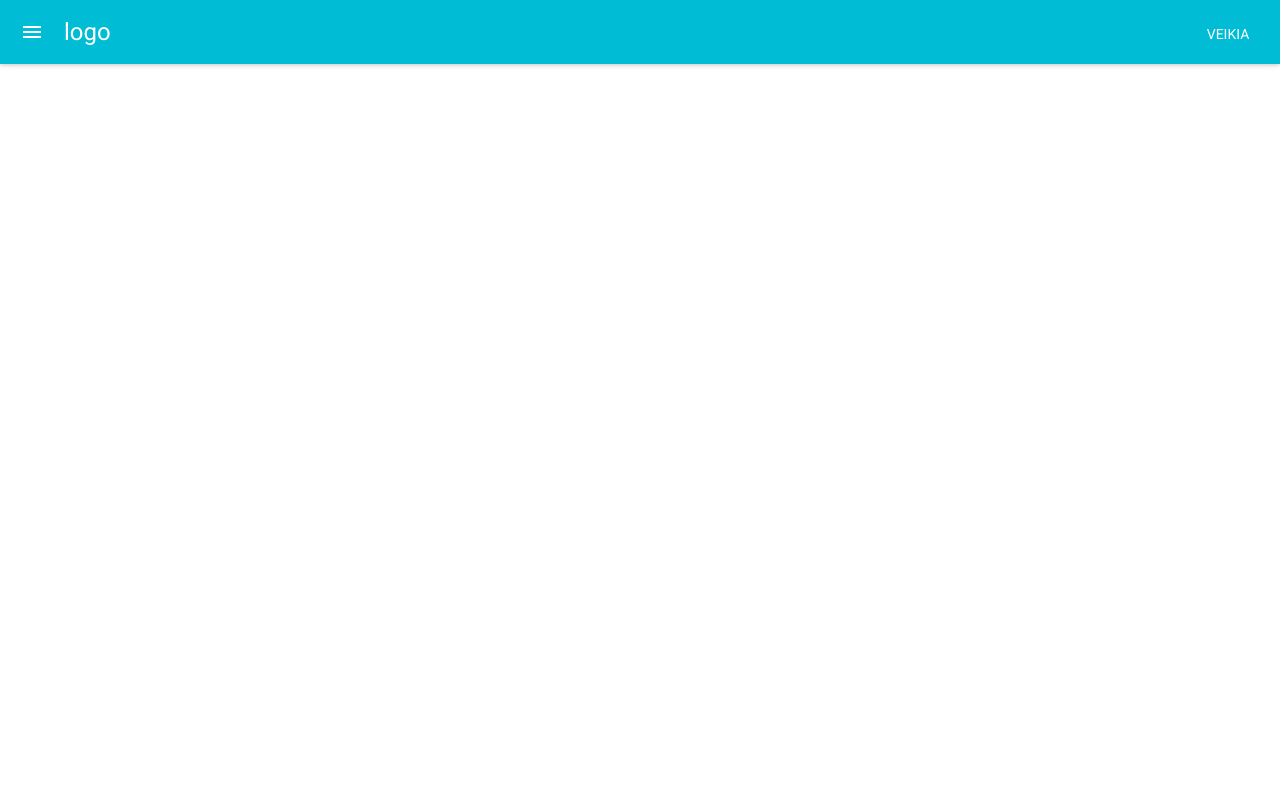
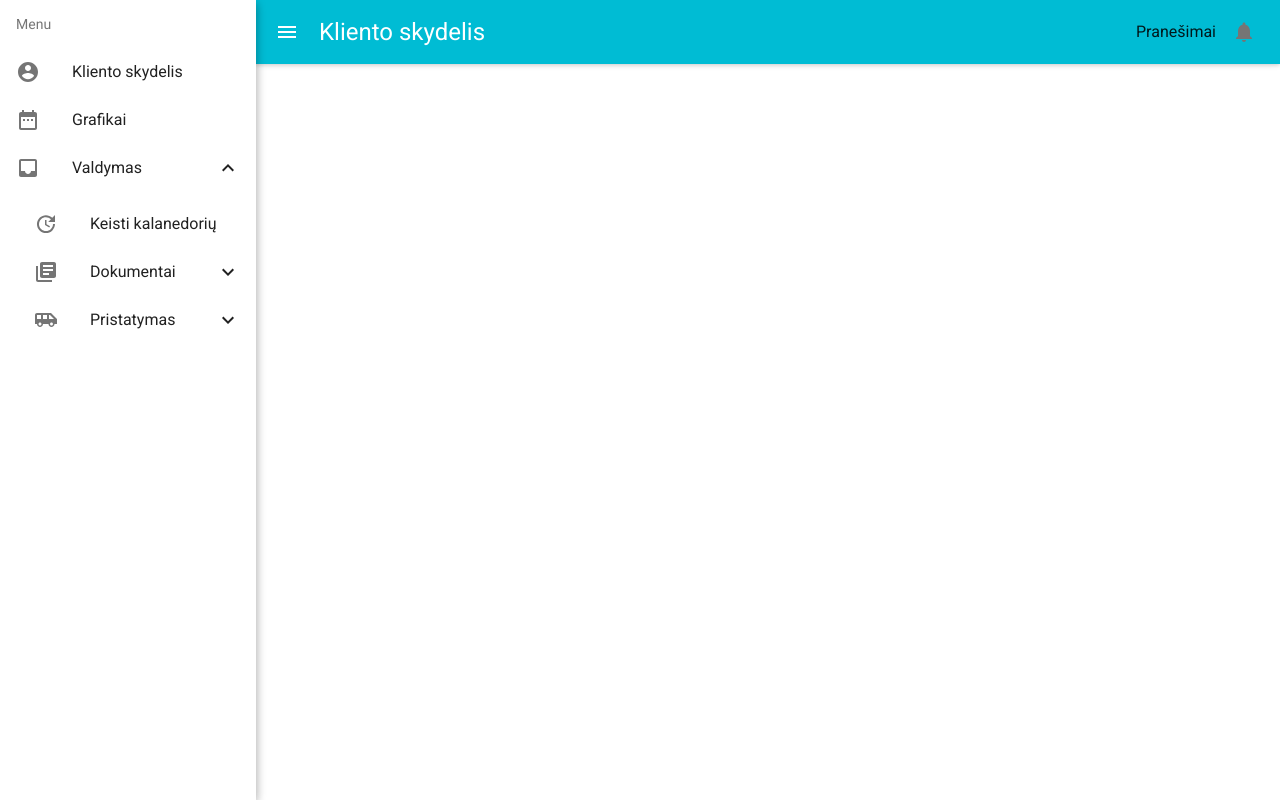
Before and after one commit to budaman/grudai-project, a React (Create React App) app: page / in a window 1280 px wide. Built offline with nearby package versions, Linux system fonts and the light colour scheme; a web font is replaced by a local one; what react-tap-event-plugin would draw is missing.

Commit message:
sidebar icons is added

```diff
--- a/src/components/main/Main.js
+++ b/src/components/main/Main.js
@@ -1,11 +1,123 @@
 import React, { Component } from "react";
-import Sidebar from "./sidebar/Sidebar";
+import { List, ListItem } from "material-ui/List";
+import AppBar from "material-ui/AppBar";
+import Drawer from "material-ui/Drawer";
+import ContentInbox from "material-ui/svg-icons/content/inbox";
+import Subheader from "material-ui/Subheader";
+import MuiThemeProvider from "material-ui/styles/MuiThemeProvider";
+import getMuiTheme from "material-ui/styles/getMuiTheme";
+import classnames from "classnames";
+
+import ActionAccountCircle from "material-ui/svg-icons/action/account-circle";
+import ActionDateRange from "material-ui/svg-icons/action/date-range";
+import ActionUpdate from "material-ui/svg-icons/action/update";
+import AvLibraryBooks from "material-ui/svg-icons/av/library-books";
+import PlacesAirportShuttle from "material-ui/svg-icons/places/airport-shuttle";
+import ImageRemoveRedEye from "material-ui/svg-icons/image/remove-red-eye";
+import ImageFilterFrames from "material-ui/svg-icons/image/filter-frames";
+import HardwareDeveloperBoard from "material-ui/svg-icons/hardware/developer-board";
+import SocialNotifications from "material-ui/svg-icons/social/notifications";
 
 class Main extends Component {
+  state = {
+    open: true
+  };
+
+  handleToggle = () => {
+    this.setState({ open: !this.state.open });
+  };
+
+  handleClose = () => {
+    this.setState({ open: true });
+  };
+
   render() {
     return (
-      <div className="main-container">
-        <Sidebar />
+      <div>
+        <MuiThemeProvider muiTheme={getMuiTheme()}>
+          <div>
+            <AppBar
+              className={classnames("app-bar", { expanded: this.state.open })}
+              onLeftIconButtonClick={this.handleToggle}
+              title="Kliento skydelis"
+              iconElementRight={
+                <ListItem
+                  primaryText="Pranešimai"
+                  rightIcon={<SocialNotifications />}
+                />
+              }
+            />
+            <Drawer
+              docked={true}
+              open={this.state.open}
+              onRequestChange={open => this.setState({ open })}
+            >
+              <List>
+                <Subheader>Menu</Subheader>
+                <ListItem
+                  primaryText="Kliento skydelis"
+                  leftIcon={<ActionAccountCircle />}
+                />
+                <ListItem
+                  primaryText="Grafikai"
+                  leftIcon={<ActionDateRange />}
+                />
+                <ListItem
+                  primaryText="Valdymas"
+                  leftIcon={<ContentInbox />}
+                  initiallyOpen={true}
+                  primaryTogglesNestedList={true}
+                  nestedItems={[
+                    <ListItem
+                      key={1}
+                      primaryText="Keisti kalanedorių"
+                      leftIcon={<ActionUpdate />}
+                    />,
+                    <ListItem
+                      key={2}
+                      primaryText="Dokumentai"
+                      leftIcon={<AvLibraryBooks />}
+                      disabled={true}
+                      nestedItems={[
+                        <ListItem
+                          key={1}
+                          primaryText="Peržiurėti esamus dokumentus"
+                          leftIcon={<ImageRemoveRedEye />}
+                        />,
+                        <ListItem
+                          key={2}
+                          primaryText="Reglamentacija"
+                          leftIcon={<ImageFilterFrames />}
+                        />
+                      ]}
+                    />,
+                    <ListItem
+                      key={3}
+                      primaryText="Pristatymas"
+                      leftIcon={<PlacesAirportShuttle />}
+                      onNestedListToggle={this.handleNestedListToggle}
+                      disabled={true}
+                      nestedItems={[
+                        <ListItem
+                          key={1}
+                          primaryText="Pristatymo taisyklės"
+                          leftIcon={<HardwareDeveloperBoard />}
+                        />
+                      ]}
+                    />
+                  ]}
+                />
+              </List>
+            </Drawer>
+            {this.props.isAuthenticated && (
+              <div
+                className={classnames("app-content", {
+                  expanded: this.state.open
+                })}
+              />
+            )}
+          </div>
+        </MuiThemeProvider>
       </div>
     );
   }
--- a/src/components/main/sidebar/Sidebar.js
+++ b/src/components/main/sidebar/Sidebar.js
@@ -2,16 +2,21 @@ import React, { Component } from "react";
 import { List, ListItem } from "material-ui/List";
 import AppBar from "material-ui/AppBar";
 import Drawer from "material-ui/Drawer";
-import FlatButton from "material-ui/FlatButton";
-import ActionGrade from "material-ui/svg-icons/action/grade";
 import ContentInbox from "material-ui/svg-icons/content/inbox";
-import ContentDrafts from "material-ui/svg-icons/content/drafts";
-import ContentSend from "material-ui/svg-icons/content/send";
 import Subheader from "material-ui/Subheader";
-import Toggle from "material-ui/Toggle";
 import MuiThemeProvider from "material-ui/styles/MuiThemeProvider";
 import getMuiTheme from "material-ui/styles/getMuiTheme";
 import classnames from "classnames";
+
+import ActionAccountCircle from "material-ui/svg-icons/action/account-circle";
+import ActionDateRange from "material-ui/svg-icons/action/date-range";
+import ActionUpdate from "material-ui/svg-icons/action/update";
+import AvLibraryBooks from "material-ui/svg-icons/av/library-books";
+import PlacesAirportShuttle from "material-ui/svg-icons/places/airport-shuttle";
+import ImageRemoveRedEye from "material-ui/svg-icons/image/remove-red-eye";
+import ImageFilterFrames from "material-ui/svg-icons/image/filter-frames";
+import HardwareDeveloperBoard from "material-ui/svg-icons/hardware/developer-board";
+import SocialNotifications from "material-ui/svg-icons/social/notifications";
 
 class Sidebar extends Component {
   state = {
@@ -34,8 +39,13 @@ class Sidebar extends Component {
             <AppBar
               className={classnames("app-bar", { expanded: this.state.open })}
               onLeftIconButtonClick={this.handleToggle}
-              title="logo"
-              iconElementRight={<FlatButton label="veikia" />}
+              title="Kliento skydelis"
+              iconElementRight={
+                <ListItem
+                  primaryText="Pranešimai"
+                  rightIcon={<SocialNotifications />}
+                />
+              }
             />
             <Drawer
               docked={true}
@@ -44,43 +54,54 @@ class Sidebar extends Component {
             >
               <List>
                 <Subheader>Menu</Subheader>
-                <ListItem primaryText="Sent mail" leftIcon={<ContentSend />} />
-                <ListItem primaryText="Drafts" leftIcon={<ContentDrafts />} />
                 <ListItem
-                  primaryText="Inbox"
+                  primaryText="Kliento skydelis"
+                  leftIcon={<ActionAccountCircle />}
+                />
+                <ListItem
+                  primaryText="Grafikai"
+                  leftIcon={<ActionDateRange />}
+                />
+                <ListItem
+                  primaryText="Valdymas"
                   leftIcon={<ContentInbox />}
                   initiallyOpen={true}
                   primaryTogglesNestedList={true}
                   nestedItems={[
                     <ListItem
                       key={1}
-                      primaryText="Starred"
-                      leftIcon={<ActionGrade />}
+                      primaryText="Keisti kalanedorių"
+                      leftIcon={<ActionUpdate />}
                     />,
                     <ListItem
                       key={2}
-                      primaryText="Sent Mail"
-                      leftIcon={<ContentSend />}
+                      primaryText="Dokumentai"
+                      leftIcon={<AvLibraryBooks />}
                       disabled={true}
                       nestedItems={[
                         <ListItem
                           key={1}
-                          primaryText="Drafts"
-                          leftIcon={<ContentDrafts />}
+                          primaryText="Peržiurėti esamus dokumentus"
+                          leftIcon={<ImageRemoveRedEye />}
+                        />,
+                        <ListItem
+                          key={2}
+                          primaryText="Reglamentacija"
+                          leftIcon={<ImageFilterFrames />}
                         />
                       ]}
                     />,
                     <ListItem
                       key={3}
-                      primaryText="Inbox"
-                      leftIcon={<ContentInbox />}
-                      open={this.state.open}
+                      primaryText="Pristatymas"
+                      leftIcon={<PlacesAirportShuttle />}
                       onNestedListToggle={this.handleNestedListToggle}
+                      disabled={true}
                       nestedItems={[
                         <ListItem
                           key={1}
-                          primaryText="Drafts"
-                          leftIcon={<ContentDrafts />}
+                          primaryText="Pristatymo taisyklės"
+                          leftIcon={<HardwareDeveloperBoard />}
                         />
                       ]}
                     />
```
